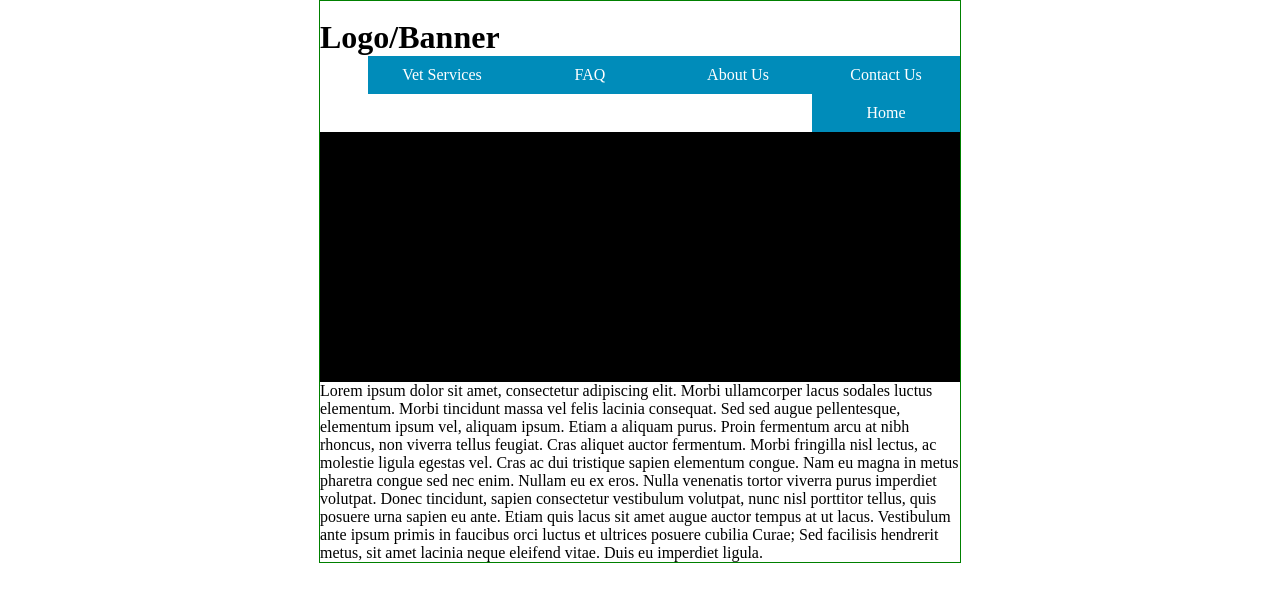
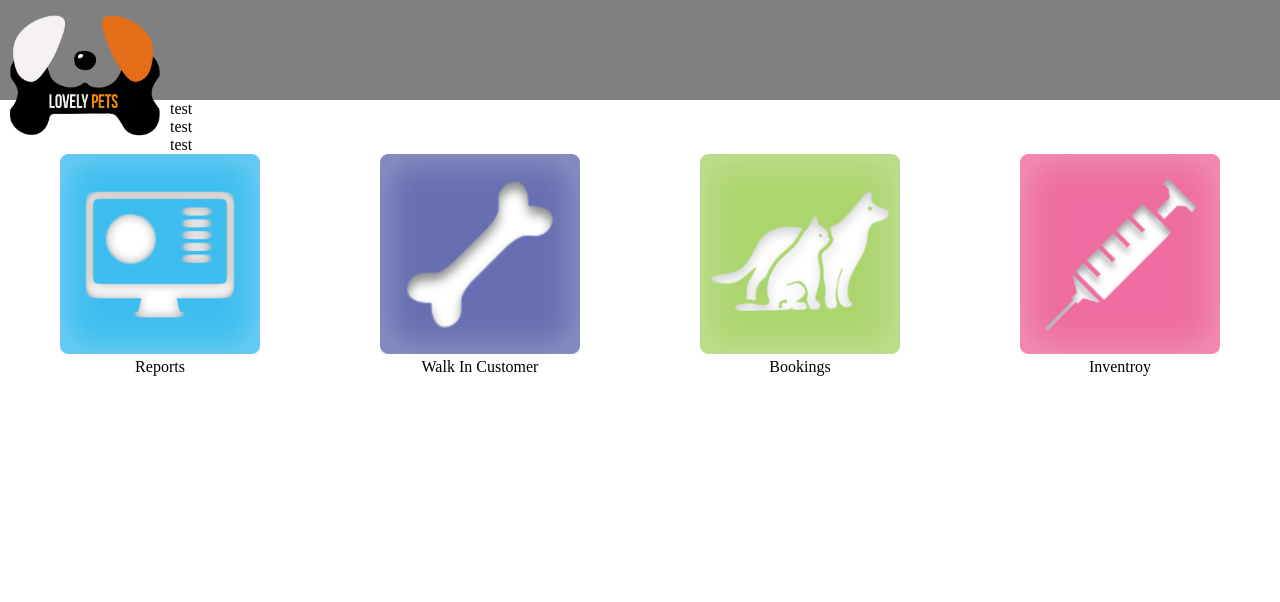
Before and after one commit to Conculco/Capstone, a PHP site: page / in a window 1280 px wide. Shown: the top 602 px of the page. Run offline with PHP 8.4, Linux system fonts and the light colour scheme.

Commit message:
Getting there

```diff
--- a/header.html
+++ /dev/null
@@ -1,16 +0,0 @@
-    <div id="header"><h1>Logo/Banner</h1></div>
-	<a href="contact.php">
-		<div id="button">Contact Us</div>
-	</a>
-	<a href="about.php">
-		<div id="button">About Us</div>
-	</a>
-	<a href="faq.php">
-		<div id="button">FAQ</div>
-	</a>
-	<a href="services.php">
-		<div id="button">Vet Services</div>
-	</a>
-	<a href="index.php">
-		<div id="button">Home</div>
-	</a>
--- a/index.php
+++ b/index.php
@@ -1,17 +1,52 @@
 <!DOCTYPE html>
-<html lang="en" xmlns="http://www.w3.org/1999/xhtml">
-<head>
-	<link rel="stylesheet" href="styles.css">
-    <meta charset="utf-8" />
-    <title></title>
-</head>
+<html>
+<title>Lovey Pets</title>
+
+<style>
+    * {
+        margin: 0;
+        padding: 0;
+    }
+    .Logo {
+        float: left;
+        margin: 10px;
+
+    }
+    .Header {
+        height: 100px;
+        background-color: gray;
+    }
+    Whitespace
+    .Whitespace {
+        width: 100%;
+        height: 5%;
+        background-color: gray;
+    }
+    .container > div {
+        display: inline-block;
+        zoom: 1; /* Trigger hasLayout */
+        width: 25%;
+        text-align: center;
+    }
+</style>
 <body>
-<div id="wrapper">
-<?php
-	include 'header.html';
-?>
-<div id="banner"></div>
-<div id="body">Lorem ipsum dolor sit amet, consectetur adipiscing elit. Morbi ullamcorper lacus sodales luctus elementum. Morbi tincidunt massa vel felis lacinia consequat. Sed sed augue pellentesque, elementum ipsum vel, aliquam ipsum. Etiam a aliquam purus. Proin fermentum arcu at nibh rhoncus, non viverra tellus feugiat. Cras aliquet auctor fermentum. Morbi fringilla nisl lectus, ac molestie ligula egestas vel. Cras ac dui tristique sapien elementum congue. Nam eu magna in metus pharetra congue sed nec enim. Nullam eu ex eros. Nulla venenatis tortor viverra purus imperdiet volutpat. Donec tincidunt, sapien consectetur vestibulum volutpat, nunc nisl porttitor tellus, quis posuere urna sapien eu ante. Etiam quis lacus sit amet augue auctor tempus at ut lacus. Vestibulum ante ipsum primis in faucibus orci luctus et ultrices posuere cubilia Curae; Sed facilisis hendrerit metus, sit amet lacinia neque eleifend vitae. Duis eu imperdiet ligula.</div>
+
+<div class="w3-container w3-gray">
+
+
+</div>
+<div class="Logo"><img src="img/logo.png" width="150" height="130"></div>
+<div class="Header"></div>
+<div class="Whitespace">test</div>
+<div class="Whitespace">test</div>
+<div class="Whitespace">test</div>
+<div class="container">
+    <!–- LEAVE THIS AS 1 ugly line –->
+    <div><a href="report.php"><img src="img/Screen.png" width="200" height="200"></div></a><div><a href="walkin.php"><img src="img/bone.png" width="200" height="200"></a></div><div><a href="bookings.php"><img src="img/dog cat.png" width="200" height="200"></a></div><div><a href="stock.php"><img src="img/syringe.png" width="200" height="200"></a></div>
+</div>
+<div class="container">
+    <!–- LEAVE THIS AS 1 ugly line –->
+    <div>Reports</div><div>Walk In Customer</div><div>Bookings</div><div>Inventroy</div>
 </div>
 </body>
 </html>
--- a/styles.css
+++ /dev/null
@@ -1,37 +0,0 @@
-* {
-	margin: 0;
-	padding: 0;
-}
-
-#wrapper {
-    margin: auto;
-    width: 50%;
-    border: 1px solid green;
-	overflow: auto
-}
-
-#header {
-    float: center;
-    width: 100%;
-}
-
-#button {
-	background-color: #008CBA;
-	color: white;
-	padding: 10px 24px;
-    float: Right;
-    width: 100px;
-	text-align: Center;
-	cursor: pointer;
-}
-
-#banner {
-	width: 100%;
-	height: 250px;
-	background-color: #000000;
-	float: left;
-}
-
-#body{
-	float: left;
-}
```
Also changed, not shown: about.php (deleted, +0 -17 lines), contact.php (deleted, +0 -17 lines), faq.php (deleted, +0 -17 lines), services.php (deleted, +0 -17 lines), img/Bone.png (added), img/Logo.jpg (added), img/Logo.png (added), img/Screen.png (added), img/dog cat.png (added), img/syringe.png (added).
